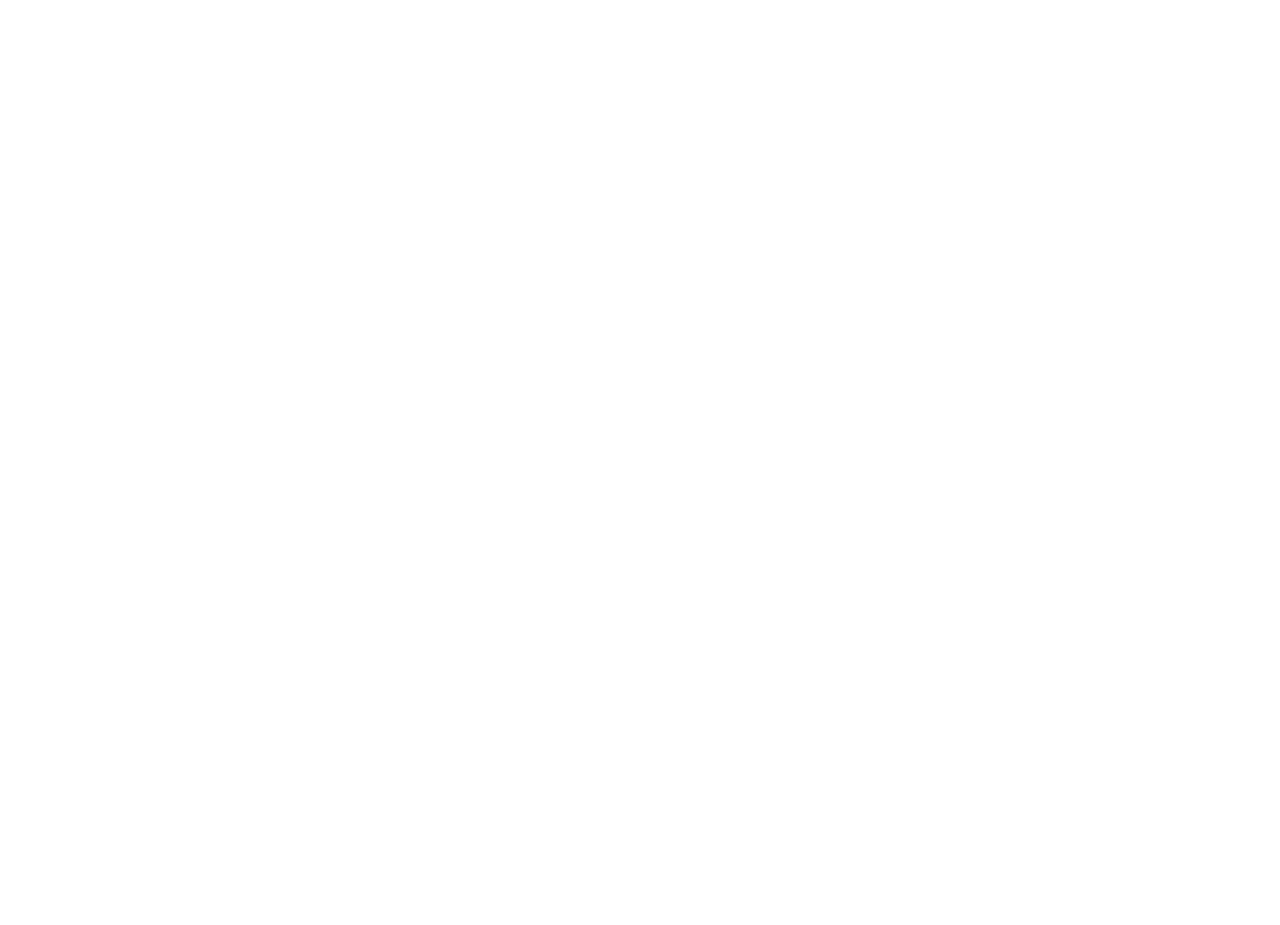
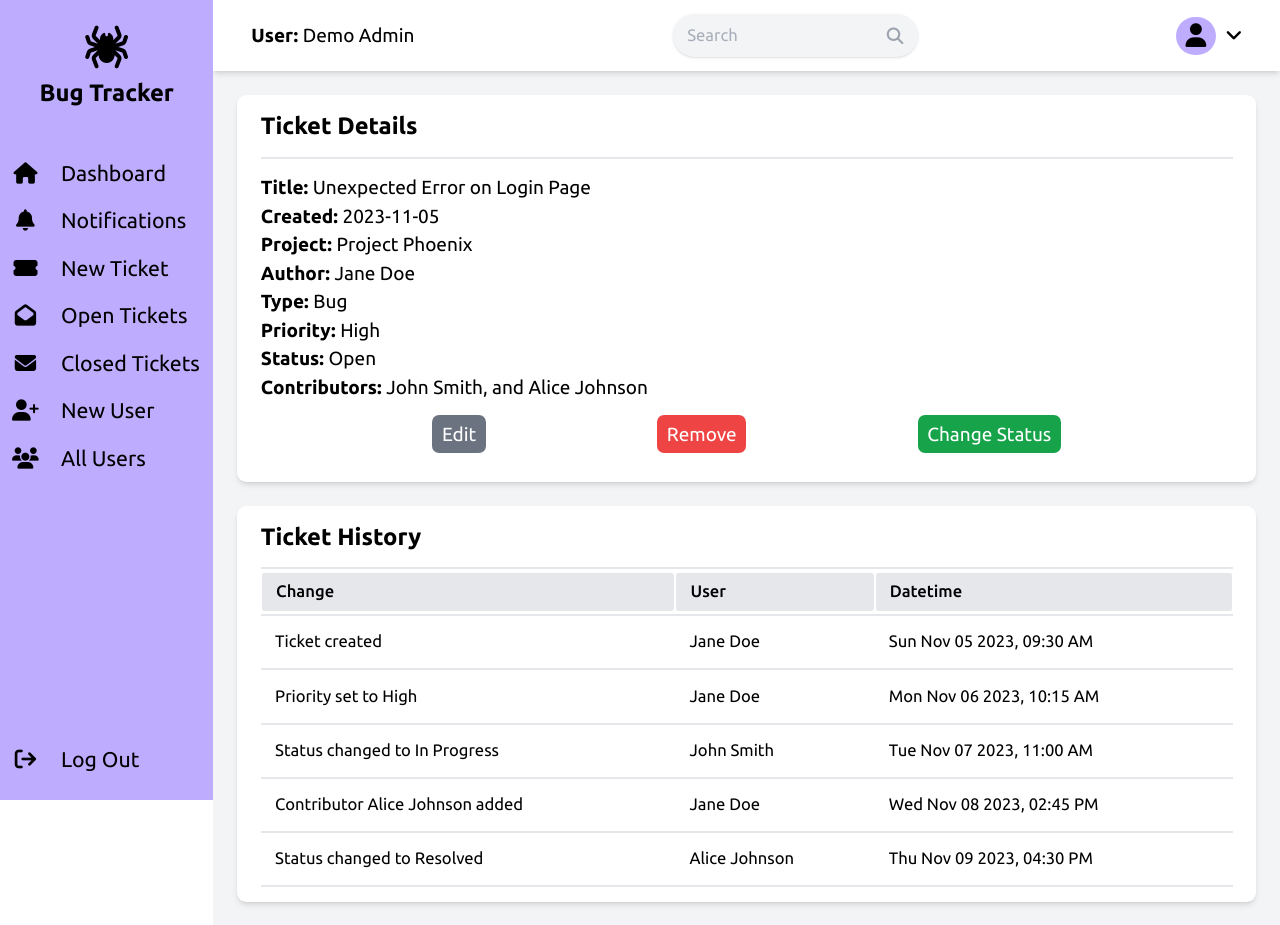
Before and after one commit to emrah-i/BugTracker, a React (Create React App) app in the folder frontend/: page /ticket/1 in a window 1280 px wide. Before the commit this address had no page. Before the commit the page ends 800 px from the top, so only its background shows below. Built offline with nearby package versions, Linux system fonts and the light colour scheme.

Commit message:
Created tickets page with history

```diff
--- a/frontend/src/App.jsx
+++ b/frontend/src/App.jsx
@@ -12,6 +12,7 @@
 import AllUsers from './components/all-users';
 import Settings from './components/settings';
 import ChangePassword from './components/change-password';
+import Ticket from './components/ticket';
 
 function App() {
     return(<Routes>
@@ -26,6 +27,7 @@
                     <Route path="new-user" element={<NewUser />} />
                     <Route path="all-users" element={<AllUsers />} />
                     <Route path="profile/:accountId" element={<Profile />} />
+                    <Route path="ticket/:ticketId" element={<Ticket />} />
                     <Route path="settings" element={<Settings />} />
                     <Route path="settings/change-password" element={<ChangePassword />} />
                     <Route path="admin/settings/:accountId" element={<Profile />} />
--- a/frontend/src/components/closed-tickets.jsx
+++ b/frontend/src/components/closed-tickets.jsx
@@ -1,5 +1,6 @@
 import { useState, useEffect } from "react";
 import ClosedFilters from "./closed-filters";
+import { useNavigate } from "react-router-dom";
 
 const projects = [
     {
@@ -100,6 +101,7 @@
     const [ openTicketsSort, setOpenTicketsSort ] = useState('none')
     const [ tickets, setTickets ] = useState(projects.slice(0, 2))
     const [ selectedTicket, setSelectedTicket ] = useState(null)
+    const navigate = useNavigate()
 
     function sortArray(array, field, reverse = false) {
         return [...array].sort((a, b) => {
@@ -167,7 +169,7 @@
                             {tickets.map((element, index, array)=>{
                                 let parent = index === array.length - 1 ? "border-b-2" : null;
                                 parent = element === selectedTicket ? parent + " active" : parent;
-                                return (<tr key={index} className={`table-row-parent ${parent} relative duration-300`} onClick={()=>{setSelectedTicket(tickets[index])}} >
+                                return (<tr key={index} className={`table-row-parent ${parent} relative duration-300`} onClick={()=>navigate(`/ticket/${index}`)} >
                                             <td>{element.ticket}</td>
                                             <td>{element.project}</td>
                                             <td>{element.type}</td>
--- a/frontend/src/components/dashboard.jsx
+++ b/frontend/src/components/dashboard.jsx
@@ -1,4 +1,4 @@
-import { useEffect, useRef, useState } from "react";
+import { useNavigate } from "react-router-dom";
 import Charts from "./charts";
 
 const projects = [
@@ -28,6 +28,8 @@
 
 function Dashboard() {
 
+    const navigate = useNavigate()
+
     return (<div className="flex flex-col mx-5">
                 <div className="flex justify-between gap-5 mt-5">
                     <div className="dashboard-box"><p className="text-4xl font-medium">15</p> <p>All Tickets</p></div>
@@ -49,18 +51,18 @@
                         </colgroup>
                         <thead className="text-sm font-thin">
                             <tr className="table-heading border-gray-200 border-solid border-t-2">
-                                <td>Ticket</td>
-                                <td>Type</td>
-                                <td>Status</td>
-                                <td>Priority</td>
-                                <td>Contributers</td>
-                                <td>Date Assigned</td>
+                                <td><button className="organize-buttons pointer-events-none" type="button">Ticket </button></td>
+                                <td><button className="organize-buttons pointer-events-none" type="button">Type </button></td>
+                                <td><button className="organize-buttons pointer-events-none" type="button">Status </button></td>
+                                <td><button className="organize-buttons pointer-events-none" type="button">Priority </button></td>
+                                <td><button className="organize-buttons pointer-events-none" type="button">Contributors </button></td>
+                                <td><button className="organize-buttons pointer-events-none" type="button">Date </button></td>
                             </tr>
                         </thead>
                         <tbody>
                             {projects.map((element, index, array)=>{
                                 let parent = index === array.length - 1 ? "border-b-2" : null;
-                                return (<tr key={index} className={`table-row-parent ${parent} relative duration-300`} >
+                                return (<tr key={index} className={`table-row-parent ${parent} relative duration-300`} onClick={()=>navigate(`/ticket/${index}`)} >
                                             <td>{element.title}</td>
                                             <td>{element.type}</td>
                                             <td>{element.status}</td>
--- a/frontend/src/components/new-user.jsx
+++ b/frontend/src/components/new-user.jsx
@@ -15,11 +15,11 @@
     }
 
     return (<div className="bg-main-color mx-5 mt-5 pt-3 pb-5 px-5 shadow-md rounded-lg">
-                <p className="heading border-gray-200 border-solid border-b-2 pb-3">New Ticket</p>
+                <p className="heading border-gray-200 border-solid border-b-2 pb-3">New User</p>
                 <form className="flex flex-col gap-5 w-2/3 mx-auto mt-5">
                     <div className="flex justify-around">
                         <label>
-                        <input type="radio" name="inputRoleType" value="text" defaultChecked onClick={()=>setInputOption('text')} /> New Role
+                        <input className="active:ring-0" type="radio" name="inputRoleType" value="text" defaultChecked onClick={()=>setInputOption('text')} /> New Role
                         </label>
                         <label className="text-left">
                         <input type="radio" name="inputRoleType" value="dropdown" onClick={()=>setInputOption('dropdown')} /> Existing Role
--- a/frontend/src/components/open-tickets.jsx
+++ b/frontend/src/components/open-tickets.jsx
@@ -1,5 +1,6 @@
 import { useState, useEffect, useRef } from "react";
 import OpenFilters from "./open-filters";
+import { useNavigate } from "react-router-dom";
 
 const projects = [
     {
@@ -99,6 +100,7 @@
     const [ openTicketsSort, setOpenTicketsSort ] = useState('none')
     const [ tickets, setTickets ] = useState(projects.slice(0, 2))
     const [ selectedTicket, setSelectedTicket ] = useState(null)
+    const navigate = useNavigate()
 
     function sortArray(array, field, reverse = false) {
         return [...array].sort((a, b) => {
@@ -166,7 +168,7 @@
                             {tickets.map((element, index, array)=>{
                                 let parent = index === array.length - 1 ? "border-b-2" : null;
                                 parent = element === selectedTicket ? parent + " active" : parent;
-                                return (<tr key={index} className={`table-row-parent ${parent} relative duration-300`} onClick={()=>{setSelectedTicket(tickets[index])}} >
+                                return (<tr key={index} className={`table-row-parent ${parent} relative duration-300`} onClick={()=>navigate(`/ticket/${index}`)} >
                                             <td>{element.ticket}</td>
                                             <td>{element.project}</td>
                                             <td>{element.type}</td>
--- a/frontend/src/components/settings.jsx
+++ b/frontend/src/components/settings.jsx
@@ -48,7 +48,7 @@
                 </div>
                 <div className={`fixed top-0 left-0 flex justify-center items-center w-screen h-screen z-10 ${deleteView ? null : 'hidden'}`}>
                     <div className="absolute bg-black opacity-50 w-full h-full">&nbsp;</div>
-                    <div className="flex flex-col gap-2 justify-evenly items-center bg-white rounded-md shadow-md py-3 px-6 w-fit h-1/5 z-30">
+                    <div className="flex flex-col gap-3 justify-evenly items-center bg-white rounded-md shadow-md py-3 px-6 w-fit h-fit z-30">
                         <p className="text-center">If you would like to delete this user, please type:<br/> "Delete {user.name}"</p>
                         <input className="w-1/2 shadow-md py-1.5 px-3 text-black bg-gray-100 rounded-full disabled:opacity-50 placeholder:text-gray-500" type="text" placeholder="Type the phrase" />
                         <div className="flex gap-3">
--- /dev/null
+++ b/frontend/src/components/ticket.jsx
@@ -0,0 +1,94 @@
+
+const ticket = {
+    "title": "Unexpected Error on Login Page",
+    "created": "2023-11-05",
+    "project": "Project Phoenix",
+    "author": "Jane Doe",
+    "type": "Bug",
+    "priority": "High",
+    "status": "Open",
+    "contributors": ["John Smith", "Alice Johnson"]
+};
+
+let ticketHistory = [
+    {
+        "dateTime": "2023-11-05T09:30:00Z",
+        "update": "Ticket created",
+        "updatedBy": "Jane Doe"
+    },
+    {
+        "dateTime": "2023-11-06T10:15:00Z",
+        "update": "Priority set to High",
+        "updatedBy": "Jane Doe"
+    },
+    {
+        "dateTime": "2023-11-07T11:00:00Z",
+        "update": "Status changed to In Progress",
+        "updatedBy": "John Smith"
+    },
+    {
+        "dateTime": "2023-11-08T14:45:00Z",
+        "update": "Contributor Alice Johnson added",
+        "updatedBy": "Jane Doe"
+    },
+    {
+        "dateTime": "2023-11-09T16:30:00Z",
+        "update": "Status changed to Resolved",
+        "updatedBy": "Alice Johnson"
+    }
+];
+
+
+function Ticket() {
+    return (<div className="flex flex-col mx-5 pb-5">
+                <div className="bg-main-color shadow-md rounded-lg mt-5 py-3 px-5">
+                    <p className="heading border-gray-200 border-solid border-b-2 pb-3 mb-3">Ticket Details</p>
+                    <p><span className="font-semibold">Title: </span> {ticket.title}</p>
+                    <p><span className="font-semibold">Created: </span> {ticket.created}</p>
+                    <p><span className="font-semibold">Project: </span> {ticket.project}</p>
+                    <p><span className="font-semibold">Author: </span> {ticket.author}</p>
+                    <p><span className="font-semibold">Type: </span> {ticket.type}</p>
+                    <p><span className="font-semibold">Priority: </span> {ticket.priority}</p>
+                    <p><span className="font-semibold">Status: </span> {ticket.status}</p>
+                    <p><span className="font-semibold">Contributors: </span>
+                        {ticket.contributors.map((element, index, array)=>{
+                            return array.length === 1 ? element : index === array.length - 1 ? ` and ${element}` : ` ${element},`;
+                        })}
+                    </p>
+                    <div className="flex justify-evenly py-3">
+                        <button type="button" className="bg-gray-500 text-white py-1 px-2 rounded-md duration-200 hover:rounded-lg hover:scale-105">Edit</button>
+                        <button type="button" className="bg-red-500 text-white py-1 px-2 rounded-md duration-200 hover:rounded-lg hover:scale-105">Remove</button>
+                        <button type="button" className="bg-green-600 text-white py-1 px-2 rounded-md duration-200 hover:rounded-lg hover:scale-105">Change Status</button>
+                    </div>
+                </div>
+                <div className="bg-main-color shadow-md rounded-lg mt-5 py-3 px-5">
+                    <p className="heading pb-3">Ticket History</p>
+                    <table className="bg-main-color w-full">
+                        <colgroup>
+                            <col className="w-fit"></col>
+                            <col className="w-fit"></col>
+                            <col className="w-fit"></col>
+                        </colgroup>
+                        <thead className="text-sm font-thin">
+                            <tr className="font-medium border-gray-200 border-solid border-t-2">
+                                <td><button className="organize-buttons pointer-events-none" type="button">Change </button></td>
+                                <td><button className="organize-buttons pointer-events-none" type="button">User</button></td>
+                                <td><button className="organize-buttons pointer-events-none" type="button">Datetime </button></td>
+                            </tr>
+                        </thead>
+                        <tbody>
+                            {ticketHistory.map((element, index, array)=>{
+                                let parent = index === array.length - 1 ? "border-b-2" : null;
+                                return (<tr key={index} className={`table-row-parent ${parent} relative duration-300`} >
+                                            <td>{element.update}</td>
+                                            <td>{element.updatedBy}</td>
+                                            <td>{new Date(element.dateTime).toDateString()}, {new Date(element.dateTime).toLocaleTimeString('en-us', {hour: "2-digit", minute: "2-digit"})}</td>
+                                        </tr>)
+                                })}
+                        </tbody>
+                    </table>
+                </div>
+            </div>)
+}
+
+export default Ticket;
--- a/frontend/src/components/topnav.jsx
+++ b/frontend/src/components/topnav.jsx
@@ -28,7 +28,10 @@
                 <button type="button" className="flex gap-2 items-center"  onClick={toggleDropdown}><i className="flex items-center pointer-events-none text-xl bg-third-color text-black h-min rounded-full py-0.5 px-2 fa-solid fa-user"></i><i className="flex items-center pointer-events-none fa-solid fa-angle-down duration-300" ref={dropdownArrow}></i></button>
                 <ul className="flex flex-col justify-evenly items-start text-sm absolute bg-black text-white rounded px-3 right-0 list-none pointer-events-none h-0 opacity-0 duration-300 z-20" ref={dropdownMenu}>
                     <p className="cursor-pointer select-none" onClick={()=>{navigate("/profile/0"); toggleDropdown();}}>Profile</p>
-                    <p className="cursor-pointer select-none" onClick={()=>{navigate("/notifications"); toggleDropdown();}}>Notifications</p>
+                    <p className="relative cursor-pointer select-none" onClick={()=>{navigate("/notifications"); toggleDropdown();}}>
+                        <span>Notifications</span>
+                     <i className="absolute -top-1.5 -right-1.5 text-xs text-red-500 fa-solid fa-circle"></i>
+                     </p>
                     <p className="cursor-pointer select-none" onClick={()=>{navigate("/settings"); toggleDropdown();}}>Settings</p>
                 </ul>
              </div>
--- a/frontend/src/index.css
+++ b/frontend/src/index.css
@@ -23,7 +23,7 @@
 
 .table-heading td {
   text-align: left;
-  @apply p-3 font-medium;
+  @apply font-medium;
 }
 
 .organize-buttons {
```
